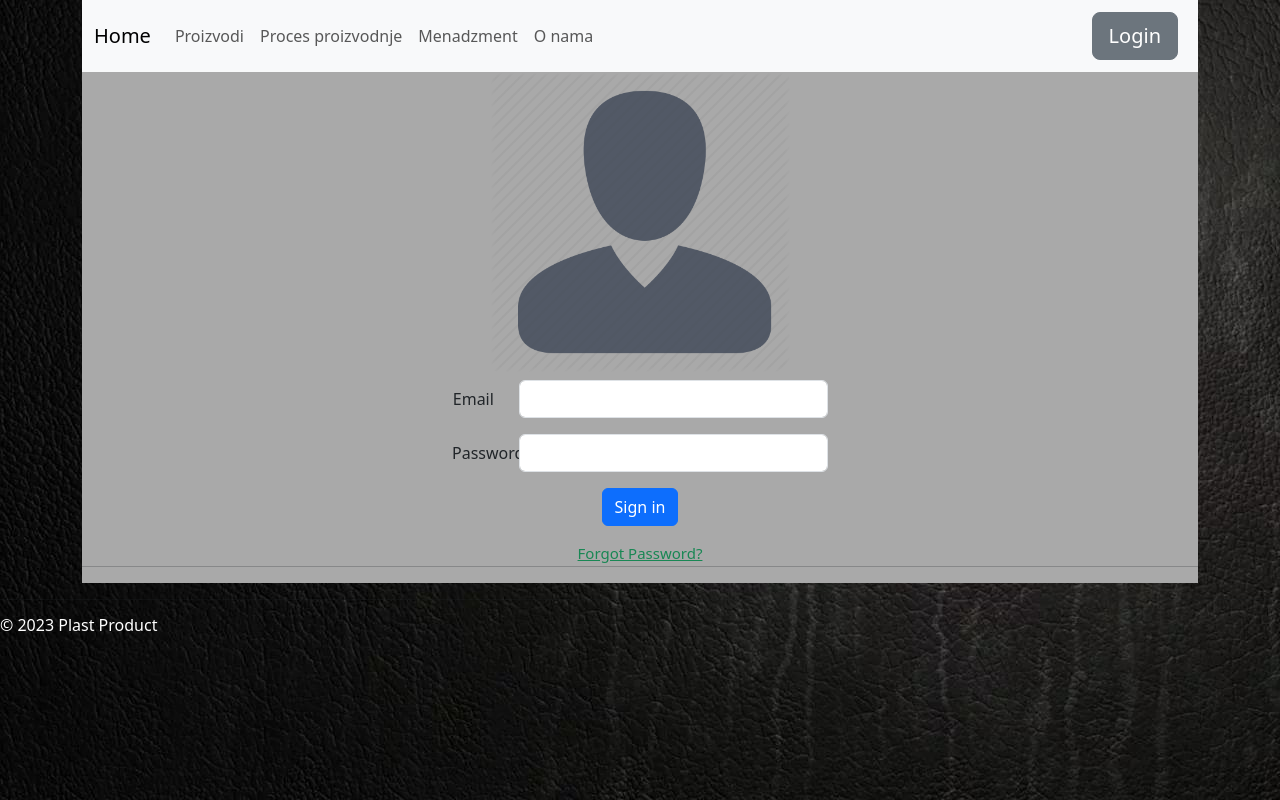
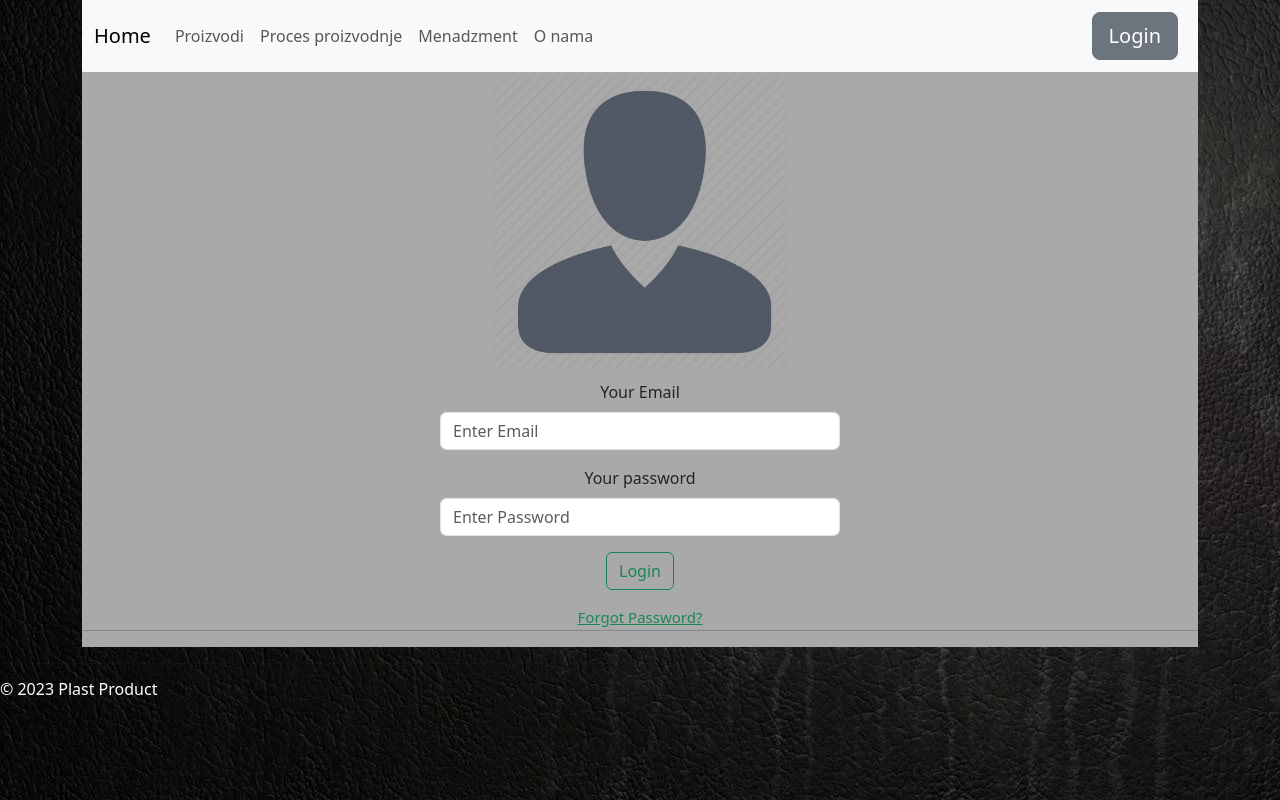
Before and after one commit to nduric92/Home-practice, a PHP site: page /login.php in a window 1280 px wide. Run offline with PHP 8.4, Linux system fonts and the light colour scheme.

Commit message:
update na APP

```diff
--- a/zimskazadaca/bootstrap.hr/login.php
+++ b/zimskazadaca/bootstrap.hr/login.php
@@ -1,3 +1,8 @@
+<?php
+$email = isset($_GET['email']) ? $_GET['email'] : (isset($_COOKIE['email']) ? $_COOKIE['email'] : '');
+
+
+?>
 <!DOCTYPE html>
 <html lang="en">
 <head>
@@ -14,21 +19,35 @@
 
                     <figure class="figure">
                         <img src="slike/login.png" class="figure-img img-fluid rounded" alt="..." style="max-width:300px;">
-                        <form>
-                            <div class="row mb-3"  style="max-width:400px; margin: auto;">
-                                <label for="inputEmail3" class="col-sm-2 col-form-label">Email</label>
+
+                        <form action="autorizacija.php" method="post">
+
+                            <div class="mb-3 row" style="max-width:400px; margin: auto;">
+                                <label for="email" class="form-label">Your Email</label>
+                                <input type="text" class="form-control" placeholder="Enter Email" name="email" value="<?=$email?>" required>
+                            </div>
+
+                            <div class="mb-3 row" style="max-width:400px; margin: auto;">
+                                <label for="password" class="form-label">Your password</label>
+                                <input type="password" class="form-control" placeholder="Enter Password" name="password" required>
+                            </div>
+
+                            <button type="submit" class="btn btn-outline-success">Login</button>
+                        </form>
+
+
+
+
+<!--
+
+                            <div class="mb-3 row" style="max-width:400px; margin: auto;">
+                                <label for="inputPassword" class="col-sm-2 col-form-label">Password</label>
                                 <div class="col-sm-10">
-                                <input type="email" class="form-control" id="inputEmail3">
+                                    <input type="password" class="form-control" id="inputPassword">
                                 </div>
                             </div>
-                            <div class="row mb-3"  style="max-width:400px; margin: auto;">
-                                <label for="inputPassword3" class="col-sm-2 col-form-label">Password</label>
-                                <div class="col-sm-10">
-                                <input type="password" class="form-control" id="inputPassword3">
-                                </div>
-                            </div>
-                        <button type="submit" class="btn btn-primary">Sign in</button>
-                        </form>
+-->
+
                     </figure>
                     <a href="onama.php" class="link-success" target="_blank" style="font-size:15px">Forgot Password?</a><br><hr>
 
--- /dev/null
+++ b/zimskazadaca/bootstrap.hr/logout.php
@@ -0,0 +1,6 @@
+<?php
+
+session_start();
+unset($_SESSION['auth']);
+session_destroy();
+header('location: index.php');
```
Also changed, not shown: zimskazadaca/bootstrap.hr/autorizacija.php (added, +12 -0 lines), zimskazadaca/bootstrap.hr/zasticeno.php (added, +33 -0 lines).
